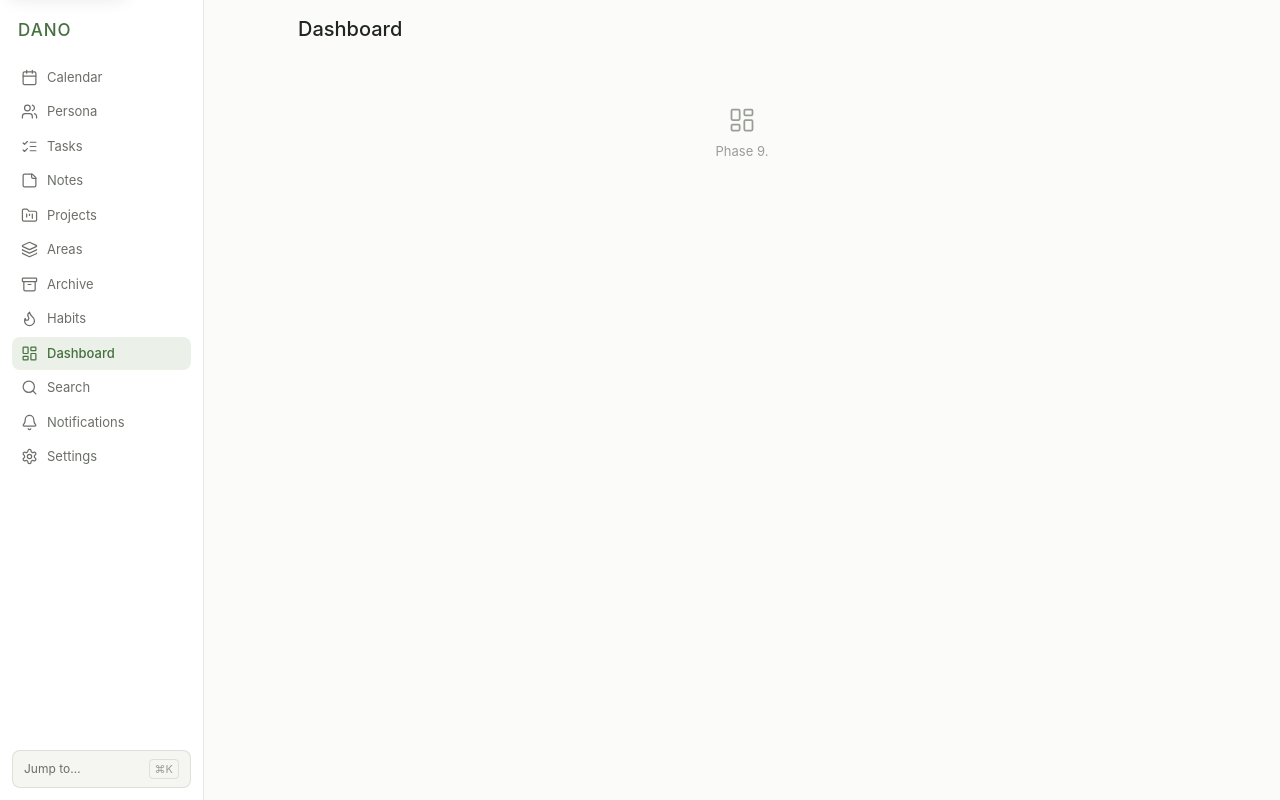
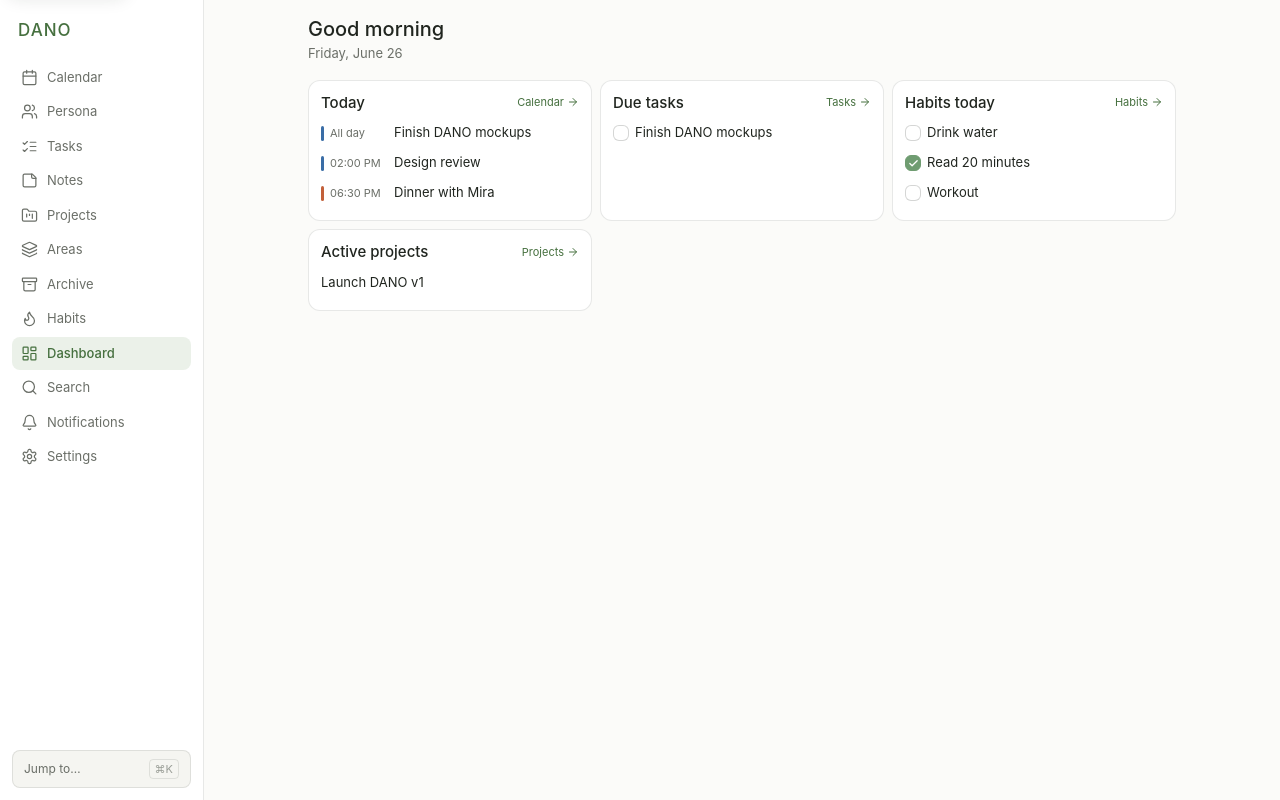
Before and after one commit to xUniti/dano, a SvelteKit app: page /dashboard in a window 1280 px wide. Built offline with nearby package versions, Linux system fonts and the light colour scheme.

Commit message:
feat: dashboard overview of today, due tasks, habits and projects (phase 9)

```diff
--- a/src/routes/dashboard/+page.svelte
+++ b/src/routes/dashboard/+page.svelte
@@ -1,6 +1,198 @@
 <script lang="ts">
-	import ComingSoon from '$lib/shell/ComingSoon.svelte';
-	import { LayoutDashboard } from '@lucide/svelte';
+	import { itemsInRange } from '$lib/calendar/sources';
+	import { tasks } from '$lib/tasks/store.svelte';
+	import { habits } from '$lib/habits/store.svelte';
+	import { scheduledOn } from '$lib/habits/types';
+	import { projects } from '$lib/projects/store.svelte';
+	import { startOfDay, endOfDay, ymd, fmtTime } from '$lib/calendar/date';
+	import { goto } from '$app/navigation';
+	import { Checkbox } from '$lib/ui';
+	import { ArrowRight } from '@lucide/svelte';
+
+	const now = new Date();
+	const today = ymd(now);
+	const greeting =
+		now.getHours() < 12 ? 'Good morning' : now.getHours() < 18 ? 'Good afternoon' : 'Good evening';
+	const dateLabel = now.toLocaleDateString(undefined, {
+		weekday: 'long',
+		day: 'numeric',
+		month: 'long'
+	});
+
+	const todayItems = $derived(itemsInRange(startOfDay(now), endOfDay(now)));
+	const dueTasks = $derived(
+		tasks.tasks
+			.filter((t) => !t.archived && !t.done && t.dueDate && t.dueDate <= today)
+			.sort((a, b) => (a.dueDate! < b.dueDate! ? -1 : 1))
+	);
+	const todayHabits = $derived(habits.habits.filter((h) => scheduledOn(h, now)));
+	const activeProjects = $derived(
+		projects.projects.filter((p) => !p.archived && p.status === 'active')
+	);
 </script>
 
-<ComingSoon title="Dashboard" icon={LayoutDashboard} note="Phase 9." />
+<div class="page">
+	<header class="ph">
+		<h1>{greeting}</h1>
+		<p>{dateLabel}</p>
+	</header>
+
+	<div class="cols">
+		<section class="card">
+			<div class="ch"><h2>Today</h2><a href="/calendar">Calendar <ArrowRight size={12} strokeWidth={2} aria-hidden="true" /></a></div>
+			{#if todayItems.length === 0}
+				<p class="none">Nothing scheduled.</p>
+			{:else}
+				{#each todayItems as it (it.key)}
+					<div class="line">
+						<span class="bar" style="background: {it.color ?? 'var(--accent)'}"></span>
+						<span class="time">{it.allDay ? 'All day' : fmtTime(it.start)}</span>
+						<span class="t">{it.title}</span>
+					</div>
+				{/each}
+			{/if}
+		</section>
+
+		<section class="card">
+			<div class="ch"><h2>Due tasks</h2><a href="/tasks">Tasks <ArrowRight size={12} strokeWidth={2} aria-hidden="true" /></a></div>
+			{#if dueTasks.length === 0}
+				<p class="none">All clear.</p>
+			{:else}
+				{#each dueTasks.slice(0, 6) as t (t.id)}
+					<div class="line">
+						<Checkbox checked={t.done} onchange={() => tasks.update(t.id, { done: true, status: 'done' })} />
+						<button class="t link" onclick={() => goto(`/tasks/${t.id}`)}>{t.title}</button>
+						{#if t.dueDate && t.dueDate < today}<span class="over">overdue</span>{/if}
+					</div>
+				{/each}
+			{/if}
+		</section>
+
+		<section class="card">
+			<div class="ch"><h2>Habits today</h2><a href="/habits">Habits <ArrowRight size={12} strokeWidth={2} aria-hidden="true" /></a></div>
+			{#if todayHabits.length === 0}
+				<p class="none">No habits today.</p>
+			{:else}
+				{#each todayHabits as h (h.id)}
+					<div class="line">
+						<Checkbox checked={h.log.includes(today)} onchange={() => habits.toggle(h.id, now)} />
+						<span class="t">{h.name}</span>
+					</div>
+				{/each}
+			{/if}
+		</section>
+
+		<section class="card">
+			<div class="ch"><h2>Active projects</h2><a href="/projects">Projects <ArrowRight size={12} strokeWidth={2} aria-hidden="true" /></a></div>
+			{#if activeProjects.length === 0}
+				<p class="none">No active projects.</p>
+			{:else}
+				{#each activeProjects.slice(0, 6) as p (p.id)}
+					<div class="line">
+						<button class="t link" onclick={() => goto(`/projects/${p.id}`)}>{p.name || 'Untitled project'}</button>
+					</div>
+				{/each}
+			{/if}
+		</section>
+	</div>
+</div>
+
+<style>
+	.page {
+		padding: var(--space-6) var(--space-6) var(--space-8);
+		max-width: 900px;
+		margin: 0 auto;
+	}
+	.ph {
+		margin-bottom: var(--space-6);
+	}
+	.ph h1 {
+		font-size: var(--text-xl);
+	}
+	.ph p {
+		margin: var(--space-1) 0 0;
+		color: var(--text-2);
+		font-size: var(--text-base);
+	}
+	.cols {
+		display: grid;
+		grid-template-columns: repeat(auto-fit, minmax(260px, 1fr));
+		gap: var(--space-4);
+	}
+	.card {
+		background: var(--surface-1);
+		border: var(--border-w) solid var(--border);
+		border-radius: var(--radius-4);
+		padding: var(--space-5);
+	}
+	.ch {
+		display: flex;
+		align-items: center;
+		justify-content: space-between;
+		margin-bottom: var(--space-3);
+	}
+	.ch h2 {
+		font-size: var(--text-md);
+		font-weight: var(--weight-medium);
+	}
+	.ch a {
+		display: inline-flex;
+		align-items: center;
+		gap: 3px;
+		font-size: var(--text-xs);
+		color: var(--accent-strong);
+		text-decoration: none;
+	}
+	.none {
+		margin: 0;
+		font-size: var(--text-sm);
+		color: var(--text-3);
+	}
+	.line {
+		display: flex;
+		align-items: center;
+		gap: var(--space-3);
+		padding: var(--space-2) 0;
+		min-height: 30px;
+	}
+	.bar {
+		flex: none;
+		width: 3px;
+		height: 15px;
+		border-radius: 2px;
+	}
+	.time {
+		flex: none;
+		width: 58px;
+		font-size: var(--text-xs);
+		color: var(--text-2);
+	}
+	.t {
+		flex: 1;
+		min-width: 0;
+		font-size: var(--text-base);
+		overflow: hidden;
+		text-overflow: ellipsis;
+		white-space: nowrap;
+	}
+	button.link {
+		border: none;
+		background: transparent;
+		font: inherit;
+		color: var(--text-1);
+		text-align: left;
+		cursor: pointer;
+		padding: 0;
+	}
+	button.link:hover {
+		color: var(--accent-strong);
+	}
+	.over {
+		flex: none;
+		font-size: var(--text-xs);
+		color: var(--danger);
+		background: var(--danger-tint);
+		padding: 1px 7px;
+		border-radius: var(--radius-2);
+	}
+</style>
```
